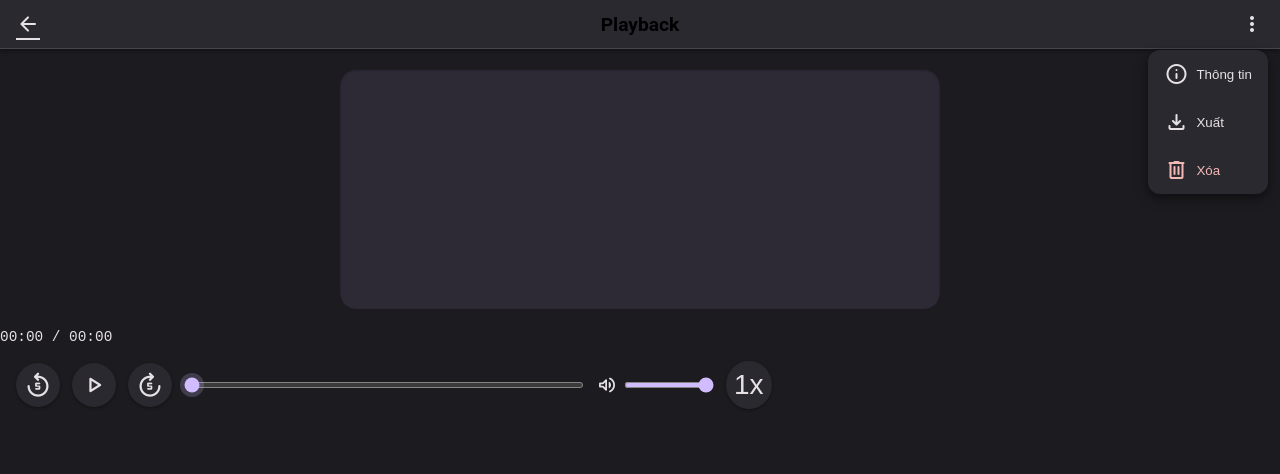
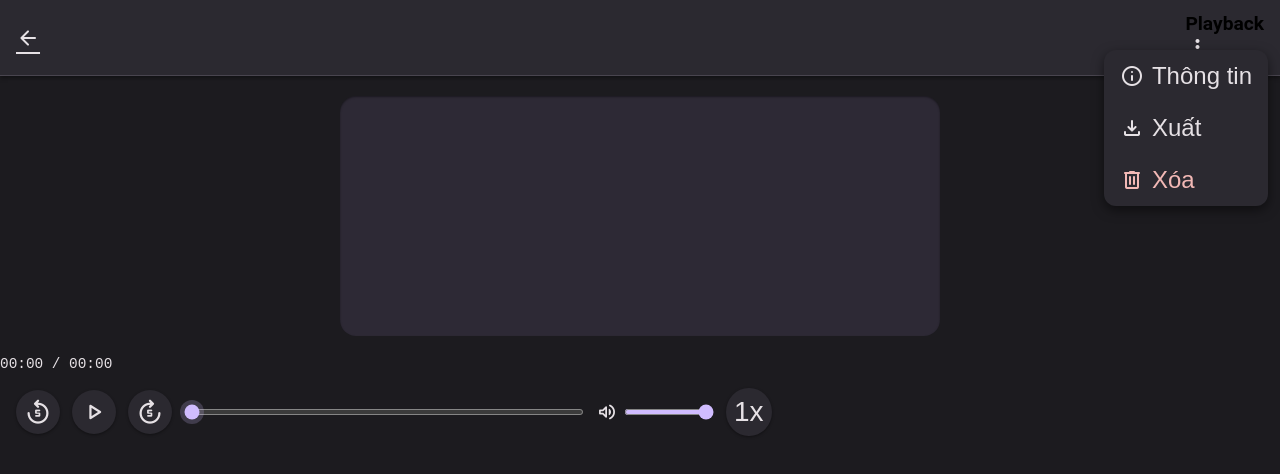
Before and after one commit to Tuanphong3108/recoder, a plain HTML site: page playback.html in a window 1280 px wide. Both pictures are taken after a click on the button "more_vert". Drawn offline with nearby package versions, Linux system fonts and the light colour scheme.

Commit message:
Update playback.html

```diff
--- a/playback.html
+++ b/playback.html
@@ -14,8 +14,18 @@
   <div id="app">
     <header>
       <a href="index.html" class="material-symbols-rounded">arrow_back</a>
-      <h2 id="recName">Playback</h2>
-      <button id="menuBtn" class="material-symbols-rounded">more_vert</button>
+
+      <div class="title-group">
+        <h2 id="recName">Playback</h2>
+        <button id="menuBtn" class="material-symbols-rounded">more_vert</button>
+
+        <!-- Menu gắn ngay sau nút 3 chấm -->
+        <div id="menu" class="menu-card hidden">
+          <button id="infoBtn"><span class="material-symbols-rounded">info</span> Thông tin</button>
+          <button id="exportBtn"><span class="material-symbols-rounded">download</span> Xuất</button>
+          <button id="deleteBtn" class="danger"><span class="material-symbols-rounded">delete</span> Xóa</button>
+        </div>
+      </div>
     </header>
 
     <main>
@@ -40,13 +50,6 @@
     </main>
   </div>
 
-  <!-- Menu 3 chấm -->
-  <div id="menu" class="hidden menu-card">
-    <button id="infoBtn"><span class="material-symbols-rounded">info</span> Thông tin</button>
-    <button id="exportBtn"><span class="material-symbols-rounded">download</span> Xuất</button>
-    <button id="deleteBtn" class="danger"><span class="material-symbols-rounded">delete</span> Xóa</button>
-  </div>
-
   <!-- Modal Info -->
   <div id="infoModal" class="modal hidden">
     <div class="modal-card">
```
